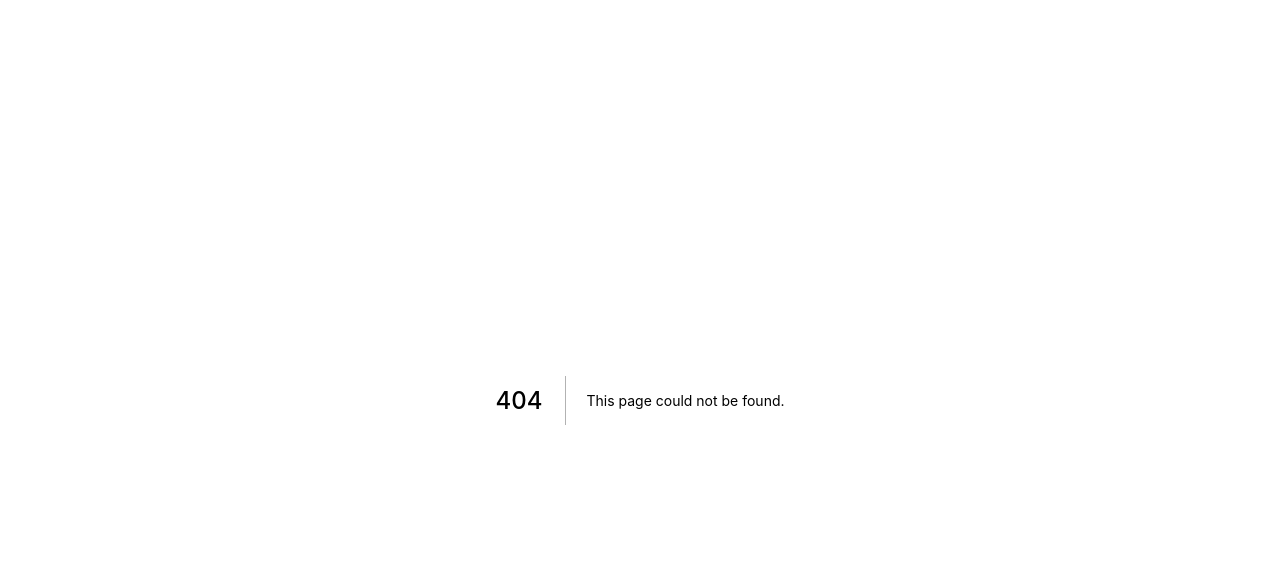
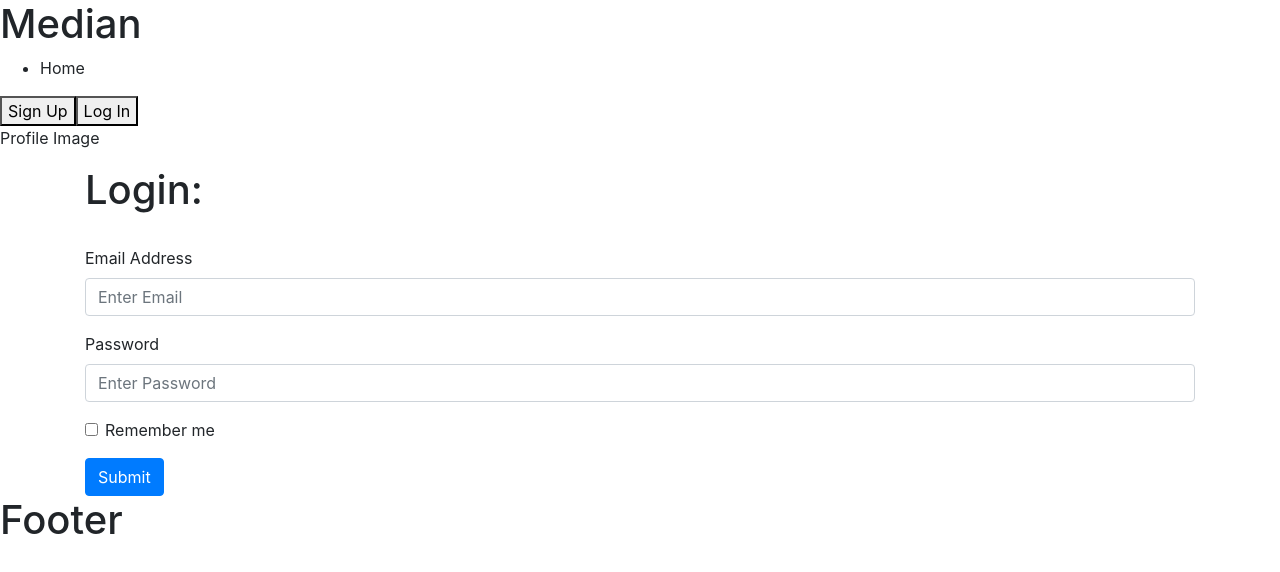
Before and after one commit to JCoonceWozU/woz-blog-fe-client-team1, a Next.js app: page /login in a window 1280 px wide. Before the commit this address had no page. Shown: the top 572 px of the page. Built offline with nearby package versions, Linux system fonts and the light colour scheme.

Commit message:
style login

```diff
--- /dev/null
+++ b/components/Login.js
@@ -0,0 +1,32 @@
+import React from 'react';
+import {Form, Button, Container} from 'react-bootstrap';
+
+const Login = () => {
+    return (
+        <Container>
+            <h1>Login:</h1>
+            <br />
+            <Form>
+            <Form.Group controlId="formBasicEmail">
+                <Form.Label>Email Address</Form.Label>
+                <Form.Control type="email" placeholder="Enter Email" />
+                <Form.Text className="text-muted">
+                </Form.Text>
+            </Form.Group>
+
+            <Form.Group controlId="formBasicPassword">
+                <Form.Label>Password</Form.Label>
+                <Form.Control type="password" placeholder="Enter Password" />
+            </Form.Group>
+            <Form.Group controlId="formBasicCheckbox">
+                <Form.Check label="Remember me" />
+            </Form.Group>
+            <Button variant="primary" type="submit">
+                Submit
+            </Button>
+            </Form>
+        </Container>
+    )
+}
+
+export default Login;
--- a/layouts/Layout.js
+++ b/layouts/Layout.js
@@ -8,6 +8,12 @@ const Layout = (props) => {
         <div>
             <Head>
                 <title>Median</title>
+                <link
+          rel="stylesheet"
+          href="https://maxcdn.bootstrapcdn.com/bootstrap/4.5.0/css/bootstrap.min.css"
+          integrity="sha384-9aIt2nRpC12Uk9gS9baDl411NQApFmC26EwAOH8WgZl5MYYxFfc+NcPb1dKGj7Sk"
+          crossOrigin="anonymous"
+        />
             </Head>
             <NavBar />
             {props.children}
--- a/layouts/NavBar.js
+++ b/layouts/NavBar.js
@@ -8,7 +8,7 @@ const NavBar = () => {
                <li>Home</li>
            </ul>
            <button>Sign Up</button>
-           <button>Sign In</button>
+           <button>Log In</button>
            <p>Profile Image</p>
        </nav>
     )
--- /dev/null
+++ b/pages/login.js
@@ -0,0 +1,15 @@
+import React from 'react'
+import Layout from '../layouts/Layout';
+import Login from '../components/Login';
+
+
+
+const login = () => {
+    return (
+        <Layout>
+            <Login />
+        </Layout>
+    )
+}
+
+export default login;
```
